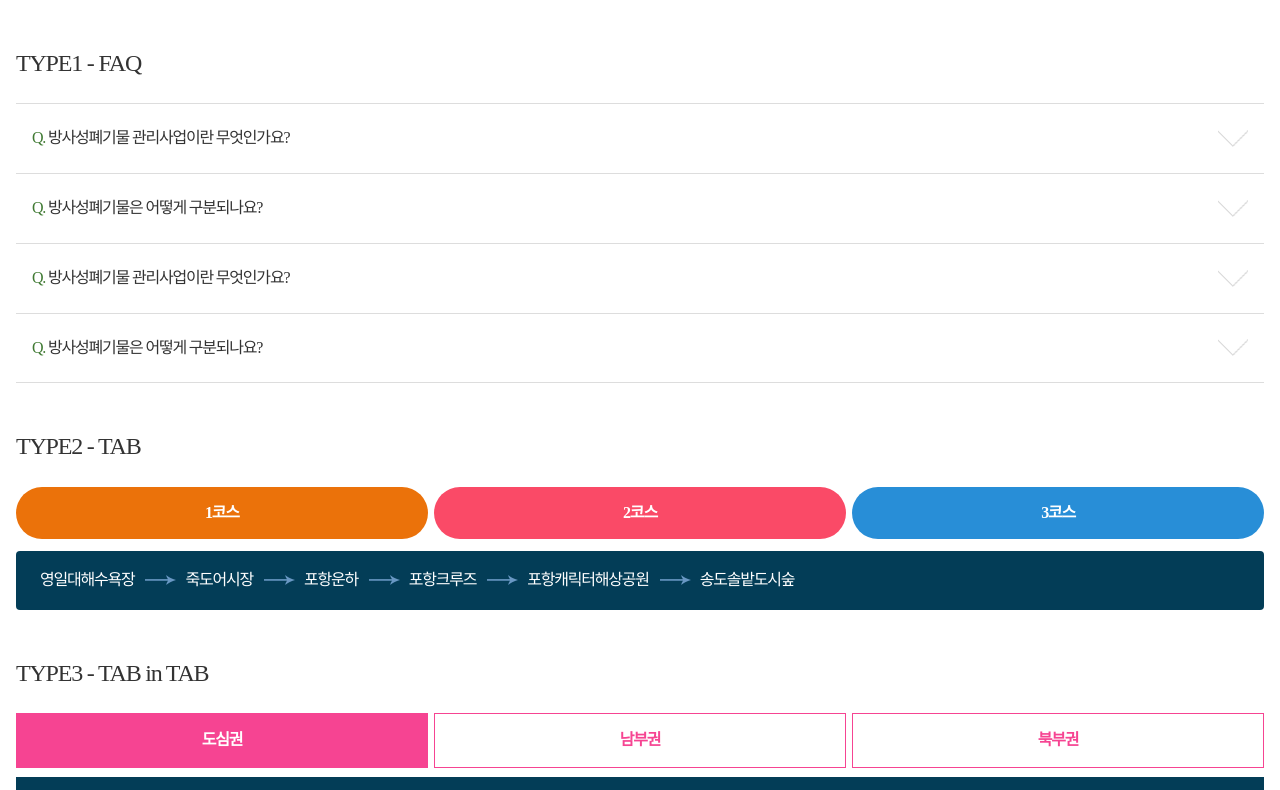
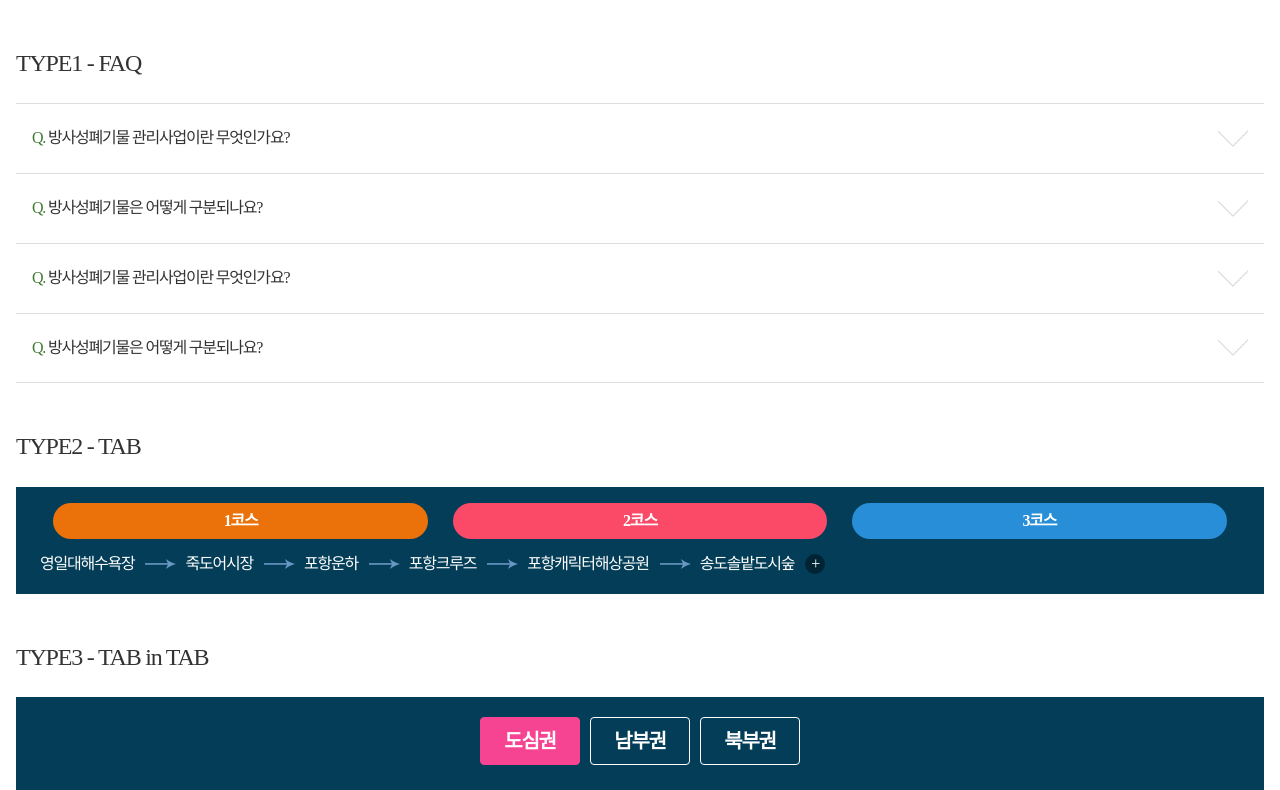
Before and after one commit to zhiren2202/details, a plain HTML site: page index.html in a window 1280 px wide. Shown: the top 790 px of the page. Drawn offline with Linux system fonts and the light colour scheme.

Commit message:
feat : 코스별 링크버튼 추가

```diff
--- a/index.html
+++ b/index.html
@@ -51,6 +51,7 @@
             <li>포항크루즈</li>
             <li>포항캐릭터해상공원</li>
             <li>송도솔밭도시숲</li>
+            <li><a href="#"><span class="blind">1코스</span></a></li>
           </ul>
         </div>
       </details>
@@ -64,6 +65,7 @@
             <li>동빈내항</li>
             <li>포항운하</li>
             <li>철길숲&amp;불의 정원</li>
+            <li><a href="#"><span class="blind">2코스</span></a></li>
           </ul>
         </div>
       </details>
@@ -77,6 +79,7 @@
             <li>송도해변</li>
             <li>죽도어시장</li>
             <li>포항 스페이스워크</li>
+            <li><a href="#"><span class="blind">3코스</span></a></li>
           </ul>
         </div>
       </details>
@@ -101,6 +104,7 @@
                   <li>포항크루즈</li>
                   <li>포항캐릭터해상공원</li>
                   <li>송도솔밭도시숲</li>
+                  <li><a href="#"><span class="blind">도심권 1코스</span></a></li>
                 </ul>
               </div>
             </details>
@@ -114,6 +118,7 @@
                   <li>동빈내항</li>
                   <li>포항운하</li>
                   <li>철길숲&amp;불의 정원</li>
+                  <li><a href="#"><span class="blind">도심권 2코스</span></a></li>
                 </ul>
               </div>
             </details>
@@ -127,6 +132,7 @@
                   <li>송도해변</li>
                   <li>죽도어시장</li>
                   <li>포항 스페이스워크</li>
+                  <li><a href="#"><span class="blind">도심권 3코스</span></a></li>
                 </ul>
               </div>
             </details>
@@ -149,6 +155,7 @@
                   <li>구룡포 근대문화역사관</li>
                   <li>석병리마을</li>
                   <li>상생의 손</li>
+                  <li><a href="#"><span class="blind">남부권 1코스</span></a></li>
                 </ul>
               </div>
             </details>
@@ -163,6 +170,7 @@
                   <li>포항 발산리 모감주나무와 병아리꽃나무 군락</li>
                   <li>연오랑세오녀 테마공원</li>
                   <li>석곡기념관</li>
+                  <li><a href="#"><span class="blind">남부권 2코스</span></a></li>
                 </ul>
               </div>
             </details>
@@ -178,6 +186,7 @@
                   <li>도구해수욕장</li>
                   <li>석곡기념관</li>
                   <li>포스코 역사관</li>
+                  <li><a href="#"><span class="blind">남부권 3코스</span></a></li>
                 </ul>
               </div>
             </details>
@@ -199,6 +208,7 @@
                   <li>칠포해수욕장</li>
                   <li>곤륜산 활공장</li>
                   <li>포항해상스카이워크</li>
+                  <li><a href="#"><span class="blind">북부권 1코스</span></a></li>
                 </ul>
               </div>
             </details>
@@ -212,6 +222,7 @@
                   <li>청하공진시장</li>
                   <li>기청산식물원</li>
                   <li>내연산 치유의 숲</li>
+                  <li><a href="#"><span class="blind">북부권 2코스</span></a></li>
                 </ul>
               </div>
             </details>
@@ -225,6 +236,7 @@
                   <li>기청산식물원</li>
                   <li>청하공진시장</li>
                   <li>조사리간이해수욕장</li>
+                  <li><a href="#"><span class="blind">북부권 3코스</span></a></li>
                 </ul>
               </div>
             </details>
--- a/resources/css/main.scss
+++ b/resources/css/main.scss
@@ -83,7 +83,8 @@ h2 {
 /***** TYPE2 - TAB *****/
 .type2 {
   .innerbox {
-    padding-top: 4em;
+    padding-top: 3em;
+    background-color: #033D57;
   }
 }
 
@@ -92,21 +93,18 @@ h2 {
 
   &:nth-of-type(1) {
     .course_tab_btn {
-      width: 33%;
-      left: 0;
+      left: 3%;
       background-color: #eb720a;}
   }
 
   &:nth-of-type(2) {
     .course_tab_btn {
-      width: 33%;
-      left: 33.5%;
+      left: 35%;
       background-color: #fa4a67;}
   }
 
   &:nth-of-type(3) {
     .course_tab_btn {
-      width: 33%;
       left: 67%;
       background-color: #288ed7;}
   }
@@ -114,9 +112,10 @@ h2 {
 
 .course_tab_btn {
   position: absolute;
-  top: 0;
+  top: 1em;
   left: 0;
-  padding: 1em;
+  padding: 0.5em 1em;
+  width: 30%;
   border-radius: 30px;
   text-align: center;
   color: #fff;
@@ -126,7 +125,6 @@ h2 {
 .course_tab_con {
   position: static;
   padding: 1em;
-  background-color: #033D57;
   border-radius: 4px;
   color: #fff;
 
@@ -139,9 +137,39 @@ h2 {
     background-size: 1.9375em 0.625em;
     background-position: left center;
 
-    &:first-of-type {
+    // a::before {
+    //   content: '+';
+    //   display: inline-block;
+    //   width: 1.25em;
+    //   height: 1.25em;
+    //   text-align: center;
+    //   border-radius: 50%;
+    //   background-color: rgba($color: #000000, $alpha: 0.4);
+    // }
+
+    &:first-of-type,
+    &:last-of-type {
       padding-left: 0;
       background: none;
+    }
+
+    a {
+      &::after {
+        content: '+';
+        display: inline-block;
+        width: 1.25em;
+        height: 1.25em;
+        text-align: center;
+        border-radius: 50%;
+        background-color: rgba($color: #000000, $alpha: 0.4);
+      }
+
+      &:hover, &:focus {
+        &::after {
+          color: #445a8f;
+          background-color: #fff;
+        }
+      }
     }
   }
 }
@@ -150,7 +178,8 @@ h2 {
 /***** TYPE3 - TAB in TAB *****/
 .type3 {
   .innerbox {
-    padding-top: 4em;
+    padding-top: 5em;
+    background-color: #033D57;
   }
 }
 
@@ -159,25 +188,29 @@ h2 {
 
   &:nth-of-type(1) {
     .area_tab_btn {
-      left: 0;
+      left: 50%;
+      transform: translate(-8em,0);
     }
   }
 
   &:nth-of-type(2) {
     .area_tab_btn {
-      left: 33.5%;
+      left: 50%;
+      transform: translate(-50%,0);
     }
   }
 
   &:nth-of-type(3) {
     .area_tab_btn {
-      left: 67%;
+      left: 50%;
+      transform: translate(3em,0);
     }
   }
 
   &[open] {
     .area_tab_btn {
       background-color: #f64492;
+      border: 1px solid #f64492;
       color: #fff;
     }
   }
@@ -185,19 +218,20 @@ h2 {
 
 .area_tab_btn {
   position: absolute;
-  top: 0;
+  top: 1em;
   left: 0;
-  padding: 1em;
-  width: 33%;
-  border: 1px solid #f64492;
+  padding: 0.5em 1em;
+  width: 5em;
+  border: 1px solid #fff;
+  border-radius: 4px;
+  font-size: 1.25em;
   text-align: center;
-  color: #f64492;
+  color: #fff;
   font-weight: 700;
 }
 
 .area_tab_con {
   padding: 1em;
-  background-color: #033D57;
   color: #fff;
 }
 
@@ -212,10 +246,10 @@ h2 {
 
 .area__course {
   position: relative;
-  padding-top: 5em;
+  padding-top: 16em;
 
   .course_tab_btn {
-    top: 1em;
+    top: 13em;
   }
 
   .course_tab_con {
```
Also changed, not shown: resources/css/main.css.
